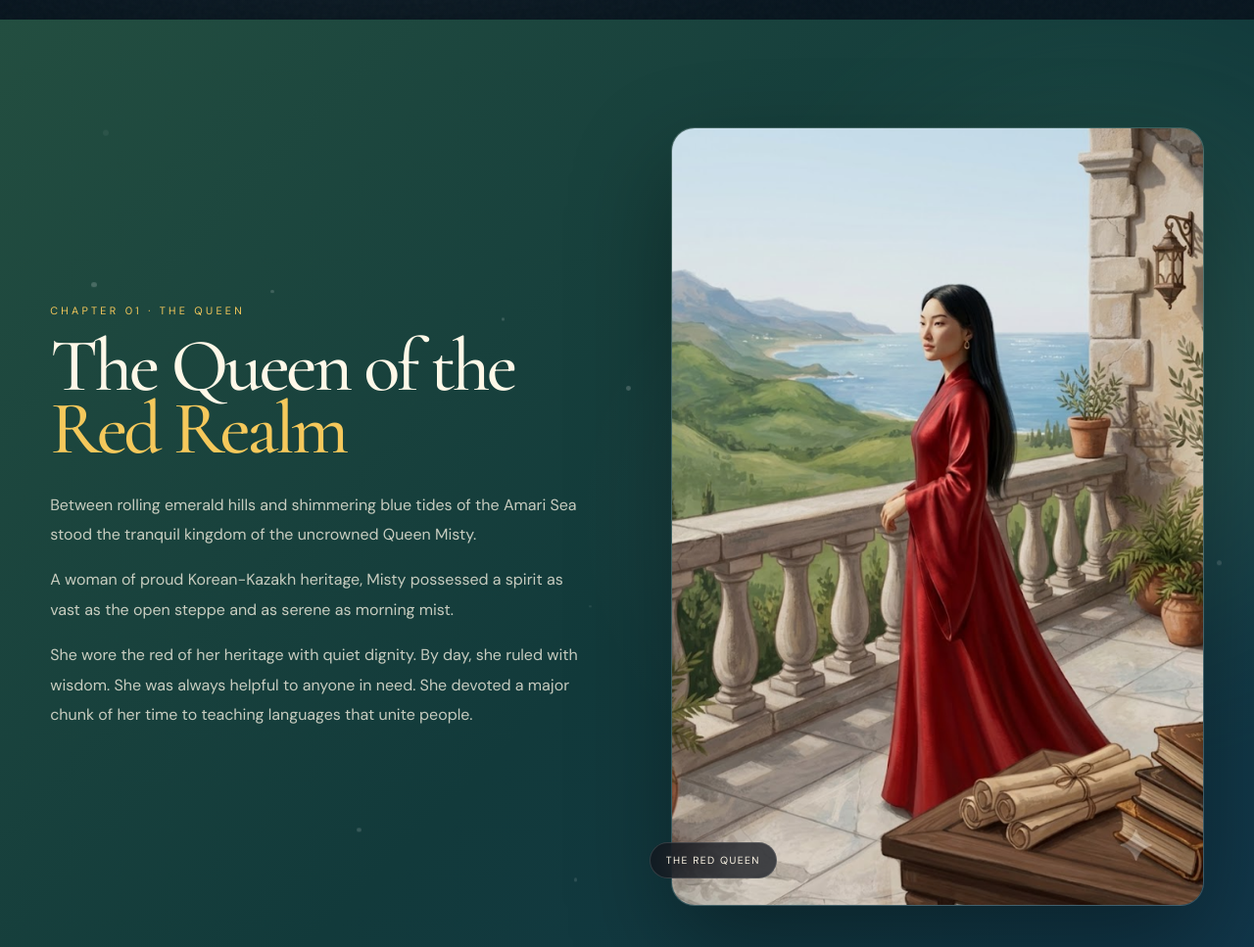
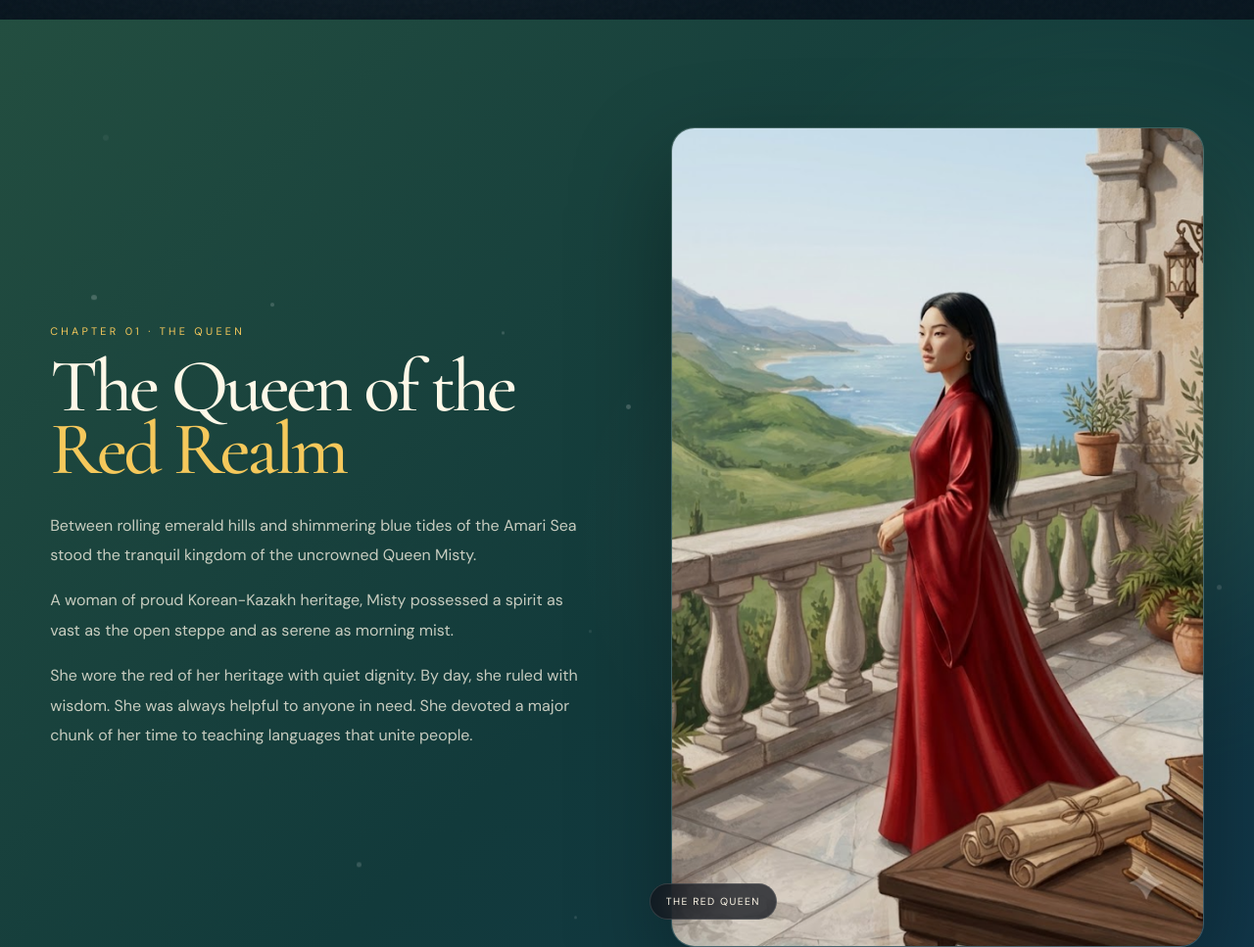
Before and after one commit to Inv-2134/H5BD-Rayana, a plain HTML site: page index.html in a window 1280 px wide. Shown: the part 780-1747 px from the top of the page at 98% size. Drawn offline with nearby package versions, Linux system fonts and the light colour scheme.

Commit message:
Adjust image-frame styles for 0.65 AR
Updated image styling to cover aspect ratio and fill height.

```diff
--- a/index.html
+++ b/index.html
@@ -320,6 +320,7 @@ body.locked {
 .image-frame {
   position:relative;
   width:100%;
+  aspect-ratio:0.65;
   border-radius:24px;
   overflow:hidden;
   background:
@@ -336,10 +337,11 @@ body.locked {
 
 .image-frame img {
   width:100%;
-  height:auto;
+  height:100%;
   position:relative;
   z-index:1;
   display:block;
+  object-fit:cover;
   transition:transform 1.2s cubic-bezier(.2,.7,.2,1);
 }
 
```
